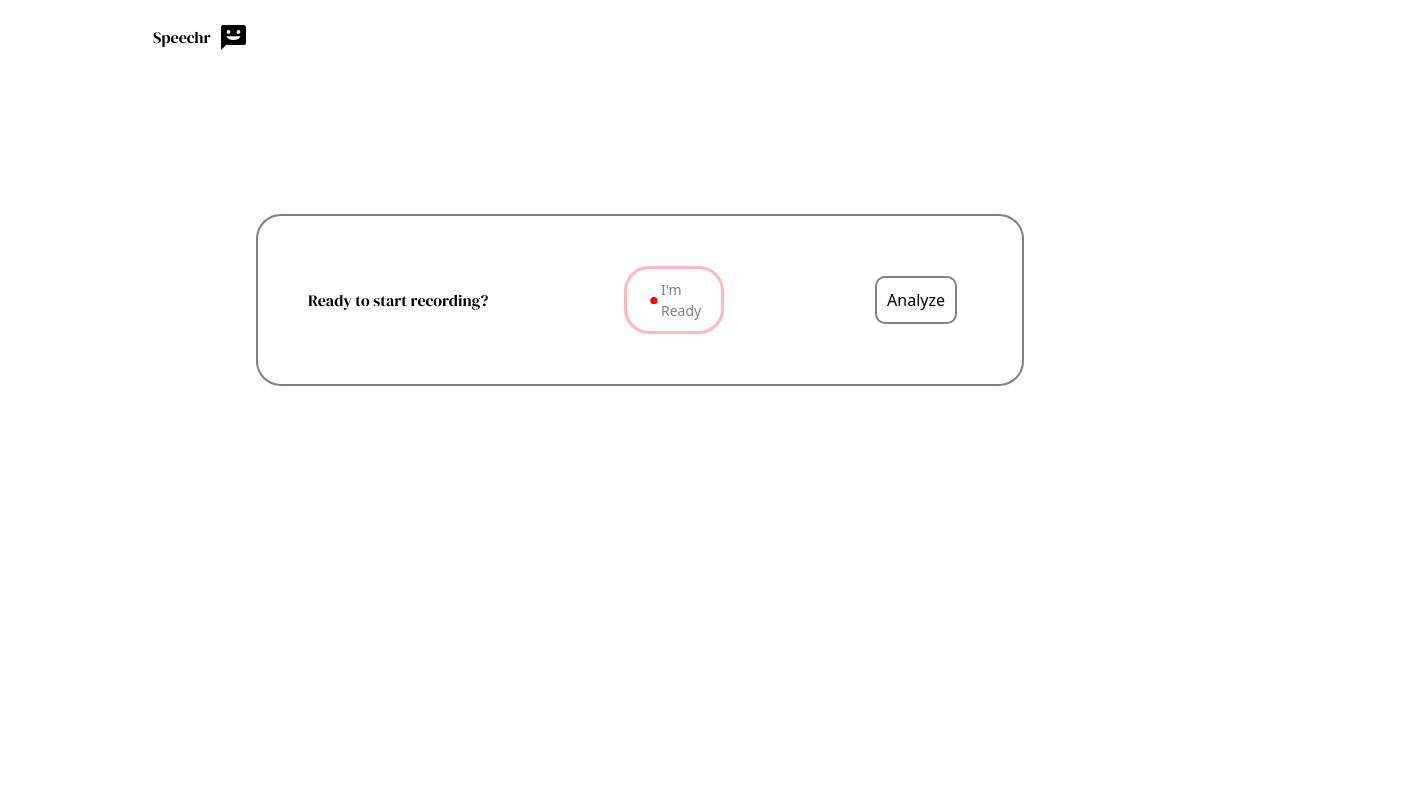
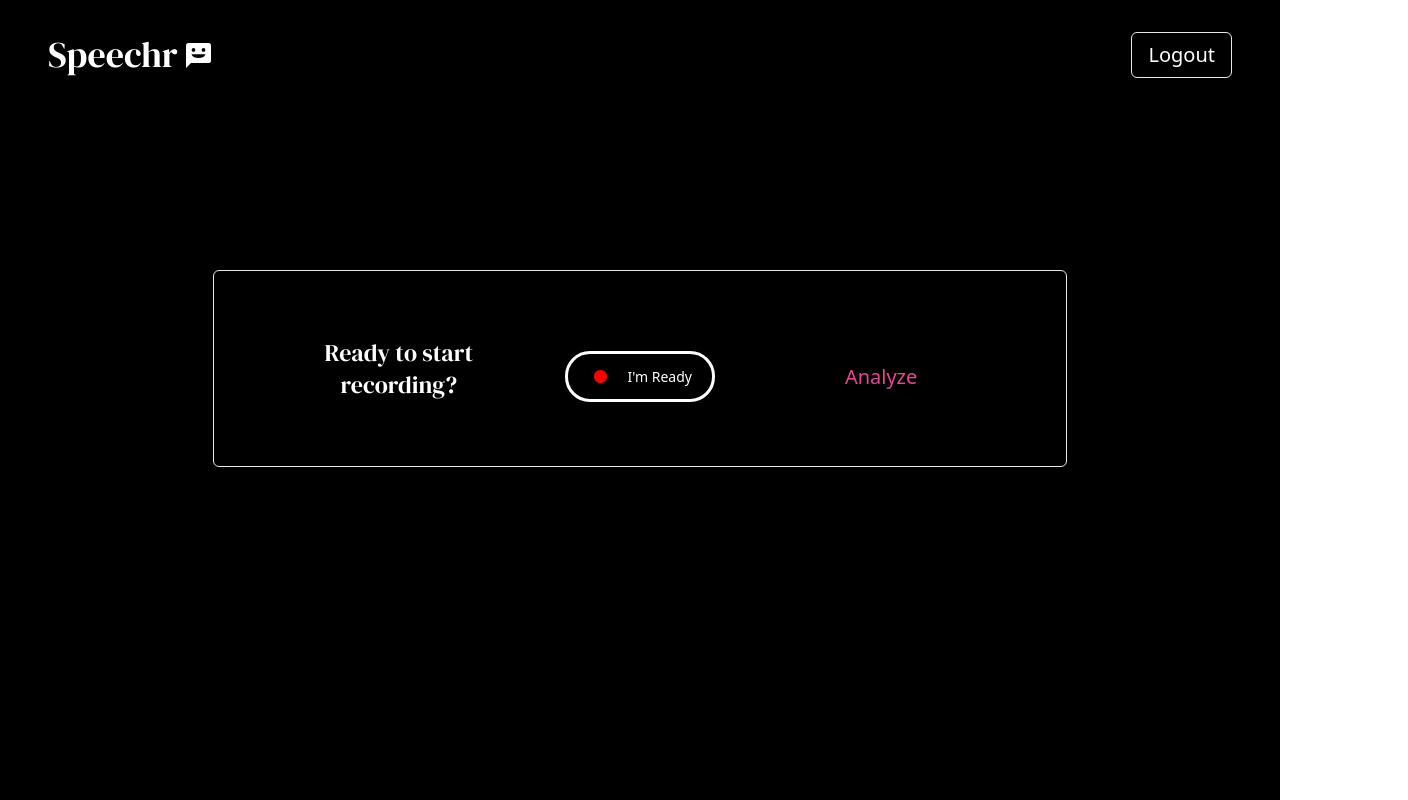
Before and after one commit to VelocirabbitTeam/SpeakEasy, a React app: page /play in a window 1280 px wide. Shown: the whole page, 1408 px wide, since content can reach past the window. Built offline with nearby package versions, Linux system fonts and the light colour scheme; what mic-recorder-to-mp3 would draw is missing.

Commit message:
complete style result page, play page

```diff
--- a/client/components/CurrentSession.jsx
+++ b/client/components/CurrentSession.jsx
@@ -3,7 +3,7 @@ import React from 'react';
 const CurrentSession = ({ currSession }) => {
   return (
     <div>
-      <h1 className='results-header'>Current Session</h1>
+      <h1 className='text-4xl'>Current Session</h1>
       {currSession ? (
         <>
           <div className="results-container">
--- a/client/components/Record.jsx
+++ b/client/components/Record.jsx
@@ -1,9 +1,9 @@
-import React, { useState, useEffect } from 'react';
-import testAudio from '../assets/audio-test.mp3';
-import MicRecorder from 'mic-recorder-to-mp3';
-import { Link } from 'react-router-dom';
-import { useDispatch } from 'react-redux';
-import { updateSessionData } from '../slices/reducers/userSlice.js';
+import React, { useState, useEffect } from "react";
+import testAudio from "../assets/audio-test.mp3";
+import MicRecorder from "mic-recorder-to-mp3";
+import { Link } from "react-router-dom";
+import { useDispatch } from "react-redux";
+import { updateSessionData } from "../slices/reducers/userSlice.js";
 
 const Mp3Recorder = new MicRecorder({ bitRate: 128 });
 
@@ -14,16 +14,15 @@ const Record = () => {
   const [mp3File, setMp3File] = useState();
   const [resultsReady, setResultsReady] = useState(false);
 
-
   useEffect(() => {
     navigator.getUserMedia(
       { audio: true },
       () => {
-        console.log('audio permission granted!');
+        console.log("audio permission granted!");
         setIsBlocked(false);
       },
       () => {
-        console.log('audio permission denied');
+        console.log("audio permission denied");
         setIsBlocked(true);
       }
     );
@@ -32,13 +31,13 @@ const Record = () => {
   const startRecording = () => {
     setIsRecording(true);
     if (isBlocked) {
-      console.log('audio permission denied');
+      console.log("audio permission denied");
     } else {
       Mp3Recorder.start()
         .then(() => {
-          console.log('currently recording...');
+          console.log("currently recording...");
         })
-        .catch((err) => console.log('there was an error: ', err));
+        .catch((err) => console.log("there was an error: ", err));
     }
   };
 
@@ -46,7 +45,7 @@ const Record = () => {
     Mp3Recorder.stop()
       .getMp3()
       .then(([buffer, blob]) => {
-        const file = new File(buffer, 'new-speech-recording.mp3', {
+        const file = new File(buffer, "new-speech-recording.mp3", {
           type: blob.type,
           lastModified: Date.now(),
         });
@@ -62,7 +61,7 @@ const Record = () => {
         }, 1000);
       })
       .catch((err) =>
-        console.log('There was an error retreiving recorded file.')
+        console.log("There was an error retreiving recorded file.")
       );
   };
 
@@ -75,10 +74,10 @@ const Record = () => {
   const transcribeAudio = async (audio) => {
     const audioFile = testAudio;
 
-    fetch('/api')
+    fetch("/api")
       .then((response) => response.json())
-      .then((data) => console.log('Transcript: ', data))
-      .catch((err) => console.error('Error: ', err));
+      .then((data) => console.log("Transcript: ", data))
+      .catch((err) => console.error("Error: ", err));
   };
 
   ////////////////////////////////////
@@ -86,34 +85,38 @@ const Record = () => {
   const dispatch = useDispatch();
 
   const handleApi = async () => {
-    console.log('handleApi called');
+    console.log("handleApi called");
 
-    await fetch('/api')
+    await fetch("/api")
       .then((response) => response.json())
       .then((data) => {
         dispatch(updateSessionData(data));
-        console.log('datafromDB: ', data);
+        console.log("datafromDB: ", data);
       })
-      .catch((err) => console.error('Error: ', err));
+      .catch((err) => console.error("Error: ", err));
 
-     setResultsReady(true)
-
+    setResultsReady(true);
   };
   ////////////////////////////////////
 
   return (
     <>
-      <div className="buttons">
-        {
-          <div className="currently-recording-container">
-            <h3>
-              {!isRecording ? 'Ready to start recording?' : 'Recording...'}
+      <div
+        className="border items-center text-center
+        rounded-md  md:grid grid-cols-3 w-2/3
+      mx-auto mt-40 px-16 py-16"
+      >
+        {/* ----------------------------------------------------------- */}
+        <h3 className="text-2xl grid-cols-1">
+          {!isRecording ? "Ready to start recording?" : "Recording..."}
         </h3>
+
+        {/* ----------------------------------------------------------- */}
+        <div className=" grid-cols-1 items-center mt-4">
           <div
             onClick={handleToggleRecording}
-              className={
-                !isRecording ? 'record-btn' : 'record-btn pulse-animation'
-              }
+            className={`mx-auto hover:bg-gradient-to-r from-indigo-500 via-purple-500 to-pink-300
+            ${!isRecording ? "record-btn" : "record-btn pulse-animation"}`}
           >
             <svg
               xmlns="http://www.w3.org/2000/svg"
@@ -126,20 +129,41 @@ const Record = () => {
                 d="M13 6.188a6.812 6.812 0 1 0 0 13.625a6.812 6.812 0 1 0 0-13.625z"
               />
             </svg>
-              <p>{!isRecording ? "I'm Ready" : 'Stop'}</p>
-            </div> {!resultsReady ? (<button className="btn-component-class" onClick={handleApi}>
-          Analyze</button>) :
-            (<Link to="/results">
-              <button className="btn-component-class" >
-              Results Ready</button>
-            </Link>) }
 
+            <p>{!isRecording ? "I'm Ready" : "Stop"}</p>
           </div>
-}
+        </div>
+
+        {/* ----------------------------------------------------------- */}
+        <div className="mt-4">
+          {!resultsReady ? (
+            <button
+              className="text-xl py-2 px-6 rounded-md
+            transition duration-150 ease-in-out
+            text-pink-500
+            hover:text-indigo-500"
+              onClick={handleApi}
+            >
+              Analyze
+            </button>
+          ) : (
+            <Link to="/results">
+              <button
+                className="text-xl py-2 px-6 rounded-md
+            transition duration-150 ease-in-out
+            text-pink-500
+            hover:text-indigo-500"
+              >
+                Results Ready
+              </button>
+            </Link>
+          )}
+        </div>
       </div>
     </>
   );
 };
+
 <audio></audio>;
 
 export default Record;
--- a/client/containers/PlayContainer.jsx
+++ b/client/containers/PlayContainer.jsx
@@ -3,10 +3,11 @@ import Record from '../components/Record.jsx';
 
 const PlayContainer = () => {
   return (
-    <>
-      <div className="nav-container">
-        <div className="logo">
-          <h3>Speechr</h3>
+    <div className='bg-black h-100vh text-white'>
+
+      <div className="grid grid-cols-2 py-8 px-12">
+        <div className="col-span-1 flex items-center text-4xl">
+          <h3 className='mr-2'>Speechr</h3>
           <svg
             className="logo-icon"
             xmlns="http://www.w3.org/2000/svg"
@@ -20,13 +21,19 @@ const PlayContainer = () => {
             />
           </svg>
         </div>
-      </div>
-      <div className="play-container">
-        <div className="record-outer-container">
-          <Record />
+
+        <div className='col-span-1 flex justify-end text-xl'>
+          <button className='border py-2 px-4 rounded-md
+          hover:bg-gradient-to-r from-indigo-500 via-purple-500 to-pink-300'>Logout</button>
         </div>
       </div>
-    </>
+
+
+      <div className=" items-center">
+          <Record />
+      </div>
+
+    </div>
   );
 };
 
--- a/client/containers/ResultContainer.jsx
+++ b/client/containers/ResultContainer.jsx
@@ -1,9 +1,9 @@
-import React from 'react';
-import Button from '../components/Button.jsx';
-import CurrentSession from '../components/CurrentSession.jsx';
-import SessionTrends from '../components/SessionTrends.jsx';
-import { useDispatch, useSelector } from 'react-redux';
-
+import React from "react";
+import Button from "../components/Button.jsx";
+import CurrentSession from "../components/CurrentSession.jsx";
+import SessionTrends from "../components/SessionTrends.jsx";
+import { useDispatch, useSelector } from "react-redux";
+import { Link } from "react-router-dom";
 
 const ResultContainer = () => {
   const { isLoggedIn, sessionData } = useSelector((state) => state.user);
@@ -29,15 +29,68 @@ const ResultContainer = () => {
 
   return (
     <>
-      <div className="data-container">
-        <CurrentSession className='curr-session-div' currSession={currSession} />
-        <h1 className='results-header'>Session Trends</h1>
-        <SessionTrends dataArr={wordCountTrends} title="wordCountTrends" />
-        <SessionTrends dataArr={wordPerSec} title="wordPerSec" />
-        <SessionTrends dataArr={avgPauseDur} title="avgPauseDur" />
-        <SessionTrends dataArr={totalPauses} title="totalPauses" />
-        <Button className='record-again-btn' to='/record' btnText='Record again!' />
+      <div className="bg-black text-white relative overflow-scroll min-h-screen">
+        {/* ---------------------------------------------------- */}
+        <div className="grid grid-cols-2 py-8 px-16">
+          <div className="col-span-1 flex items-center text-4xl">
+            <h3 className="mr-2">Speechr</h3>
+            <svg
+              className="logo-icon"
+              xmlns="http://www.w3.org/2000/svg"
+              width="200"
+              height="200"
+              viewBox="0 0 20 20"
+            >
+              <path
+                fill="currentColor"
+                d="M18 0H2a2 2 0 0 0-2 2v18l4-4h14a2 2 0 0 0 2-2V2a2 2 0 0 0-2-2zm-4 4a1.5 1.5 0 1 1-1.5 1.5A1.5 1.5 0 0 1 14 4zM6 4a1.5 1.5 0 1 1-1.5 1.5A1.5 1.5 0 0 1 6 4zm4 8c-2.61 0-4.83-.67-5.65-3h11.3c-.82 2.33-3.04 3-5.65 3z"
+              />
+            </svg>
+          </div>
+
+          <div className="col-span-1 flex justify-end text-xl">
+            <button
+              className="border px-6  rounded-md h-14
+    hover:bg-gradient-to-r from-indigo-500 via-purple-500 to-pink-300"
+            >
+              Logout
+            </button>
+          </div>
+        </div>
+
+        {/* ---------------------------------------------------- */}
+        <div className="px-28 pt-10">
+          <CurrentSession
+            className="curr-session-div"
+            currSession={currSession}
+          />
+
+          {/* ---------------------------------------------------- */}
+          <h1 className="text-4xl mt-6">Session Trends</h1>
+          <SessionTrends dataArr={wordCountTrends} title="wordCountTrends" />
+          <SessionTrends dataArr={wordPerSec} title="wordPerSec" />
+          <SessionTrends dataArr={avgPauseDur} title="avgPauseDur" />
+          <SessionTrends dataArr={totalPauses} title="totalPauses" />
+
+
+
+          <div
+            className="w-full flex justify-center
+          fixed bottom-0 right-0 z-20 py-6
+          bg-white opacity-90
+          text-black
+          hover:text-white
+          hover:bg-gradient-to-r from-indigo-500 via-purple-500 to-pink-300"
+          >
+            <Link to="/play">
+              <button className="text-2xl">
+                Record Again!
+              </button>
+            </Link>
+          </div>
+        </div>
       </div>
+
       {/* <Link to="/record">
         <button className="record-btn data-container-btn">Record Again!</button>
       </Link> */}
@@ -46,3 +99,34 @@ const ResultContainer = () => {
 };
 
 export default ResultContainer;
+
+{
+  /* <div className="bg-black h-100vh text-white">
+  <div className="grid grid-cols-2 py-8 px-12">
+    <div className="col-span-1 flex items-center text-4xl">
+      <h3 className="mr-2">Speechr</h3>
+      <svg
+        className="logo-icon"
+        xmlns="http://www.w3.org/2000/svg"
+        width="200"
+        height="200"
+        viewBox="0 0 20 20"
+      >
+        <path
+          fill="currentColor"
+          d="M18 0H2a2 2 0 0 0-2 2v18l4-4h14a2 2 0 0 0 2-2V2a2 2 0 0 0-2-2zm-4 4a1.5 1.5 0 1 1-1.5 1.5A1.5 1.5 0 0 1 14 4zM6 4a1.5 1.5 0 1 1-1.5 1.5A1.5 1.5 0 0 1 6 4zm4 8c-2.61 0-4.83-.67-5.65-3h11.3c-.82 2.33-3.04 3-5.65 3z"
+        />
+      </svg>
+    </div>
+
+    <div className="col-span-1 flex justify-end text-xl">
+      <button
+        className="border py-2 px-4 rounded-md
+    hover:bg-gradient-to-r from-indigo-500 via-purple-500 to-pink-300"
+      >
+        Logout
+      </button>
+    </div>
+  </div>
+</div>; */
+}
--- a/client/stylesheets/styles.css
+++ b/client/stylesheets/styles.css
@@ -168,13 +168,13 @@ buttons {
 
 .record-btn {
     font-size: 14px;
-    color: gray;
-    width: 100px;
+    /* color: gray; */
+    width: 150px;
     cursor: pointer;
     border-radius: 25px;
     padding: 10px 20px;
     cursor: pointer;
-    border: 3px lightpink solid;
+    border: 3px white solid;
     /* background-color: lightgray; */
     display: flex;
     justify-content: space-between;
```
Also changed, not shown: 2 other files (tests, documents, lock files or other folders). Lines whose indentation alone changed are shown as unchanged.
